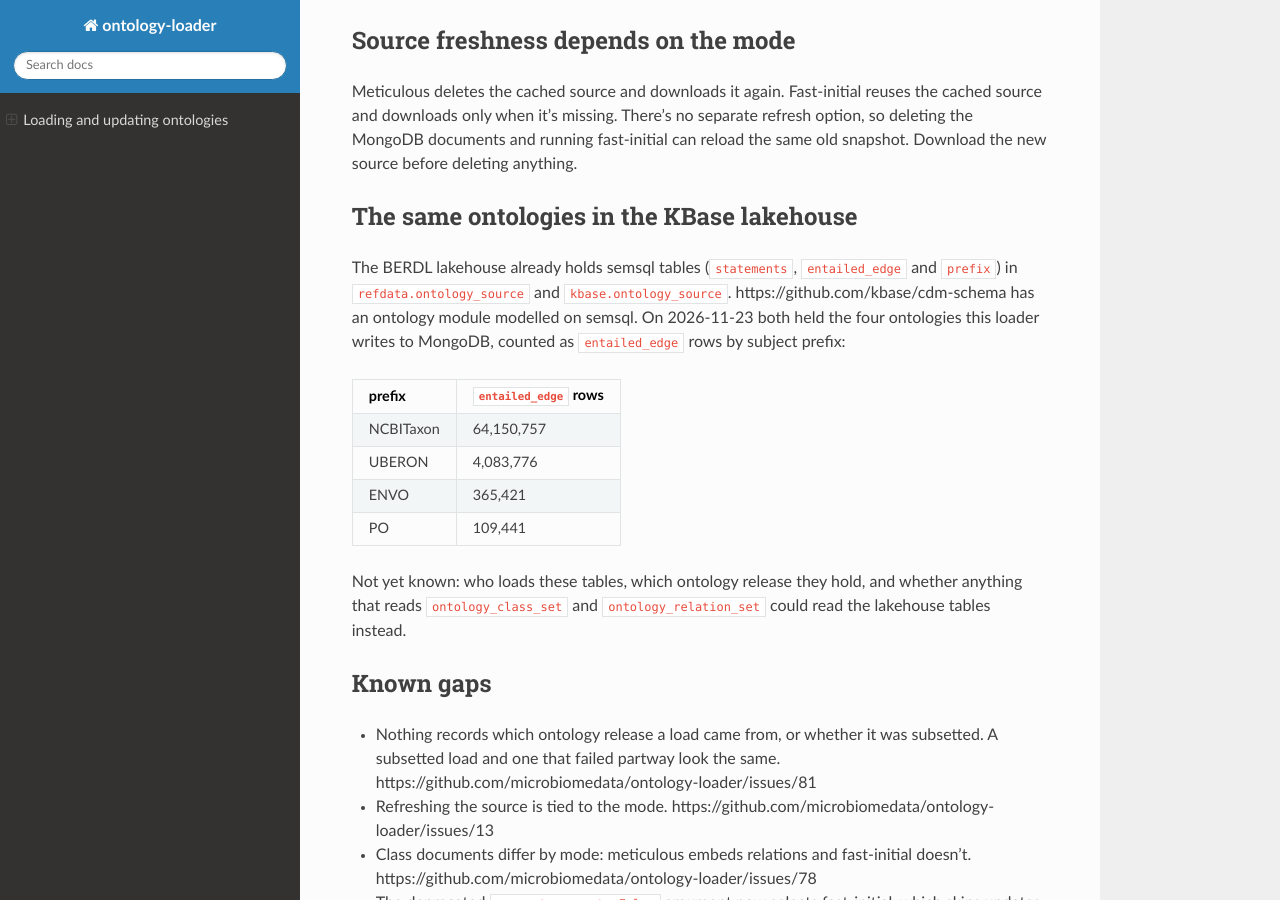
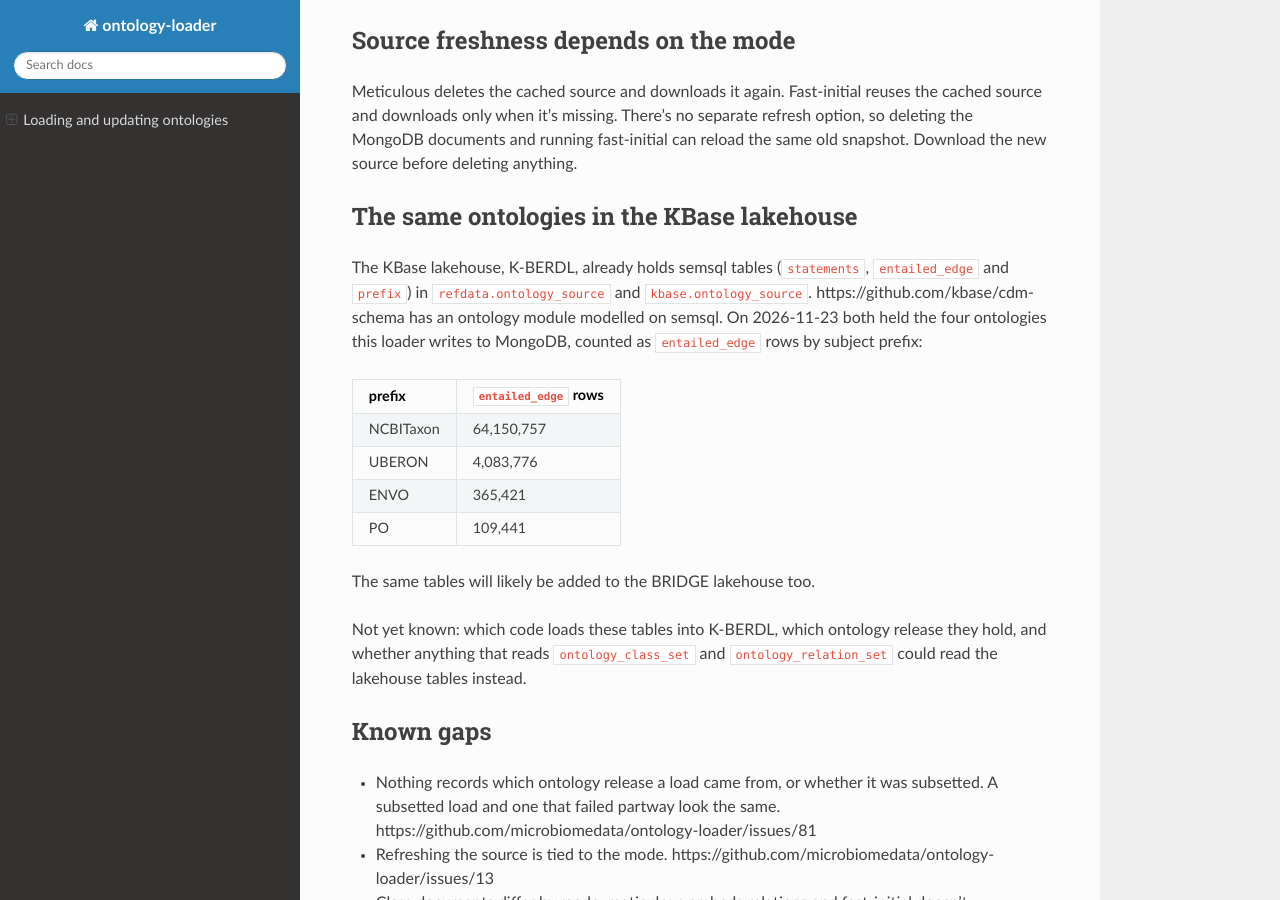
Before and after one commit to microbiomedata/ontology-loader, a Sphinx documentation site: the page built from docs/loading-and-updating.md, in a window 1280 px wide and 900 px high, scrolled down 1871 px. Built offline with Sphinx 7.4.7 and the Read the Docs theme 3.1.0, drawn with Linux system fonts in a browser that asks for light colours; pages that are not in the unit, such as notebooks, are missing from menus.

Commit message:
Say the ontologies are in K-BERDL and likely coming to the BRIDGE lakehouse

```diff
--- a/docs/loading-and-updating.md
+++ b/docs/loading-and-updating.md
@@ -57,7 +57,7 @@ Meticulous deletes the cached source and downloads it again. Fast-initial reuses
 
 ## The same ontologies in the KBase lakehouse
 
-The BERDL lakehouse already holds semsql tables (`statements`, `entailed_edge` and `prefix`) in `refdata.ontology_source` and `kbase.ontology_source`. https://github.com/kbase/cdm-schema has an ontology module modelled on semsql. On 2026-11-23 both held the four ontologies this loader writes to MongoDB, counted as `entailed_edge` rows by subject prefix:
+The KBase lakehouse, K-BERDL, already holds semsql tables (`statements`, `entailed_edge` and `prefix`) in `refdata.ontology_source` and `kbase.ontology_source`. https://github.com/kbase/cdm-schema has an ontology module modelled on semsql. On 2026-11-23 both held the four ontologies this loader writes to MongoDB, counted as `entailed_edge` rows by subject prefix:
 
 | prefix | `entailed_edge` rows |
 | --- | ---: |
@@ -66,7 +66,9 @@ The BERDL lakehouse already holds semsql tables (`statements`, `entailed_edge` a
 | ENVO | 365,421 |
 | PO | 109,441 |
 
-Not yet known: who loads these tables, which ontology release they hold, and whether anything that reads `ontology_class_set` and `ontology_relation_set` could read the lakehouse tables instead.
+The same tables will likely be added to the BRIDGE lakehouse too.
+
+Not yet known: which code loads these tables into K-BERDL, which ontology release they hold, and whether anything that reads `ontology_class_set` and `ontology_relation_set` could read the lakehouse tables instead.
 
 ## Known gaps
 
```
